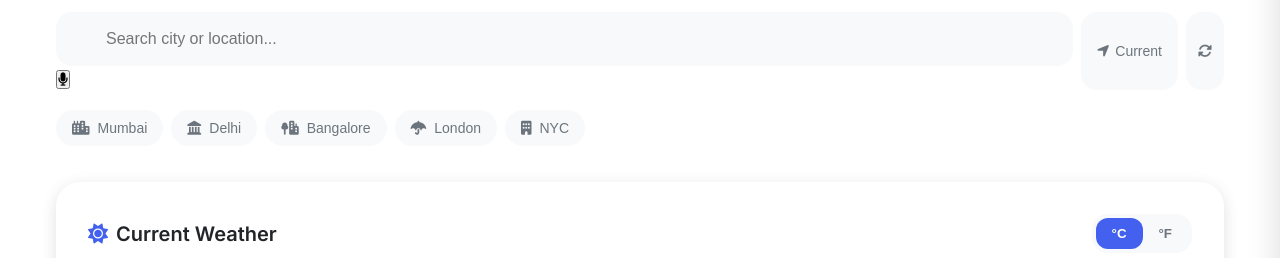
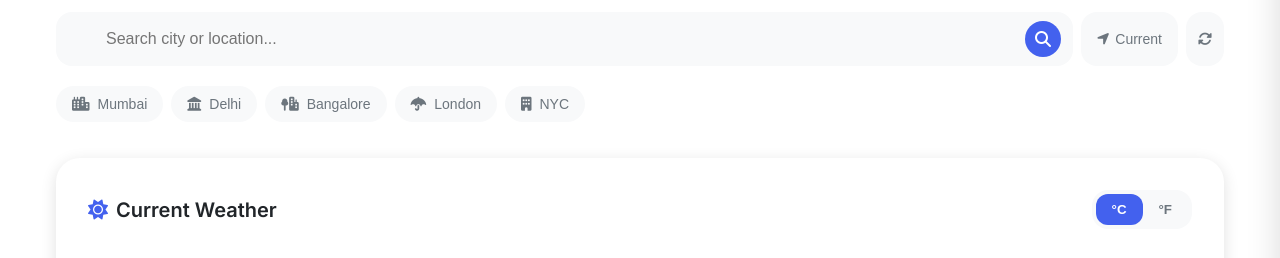
Before and after one commit to Nishant-gupta16/WeatherCast-Real-Time-Weather, a plain HTML site: page index.html in a window 1280 px wide. Shown: the part 72-330 px from the top of the page. Drawn offline with Linux system fonts and the light colour scheme; no server answers; grey boxes are pictures that could not be loaded.

Commit message:
Update index.html

```diff
--- a/index.html
+++ b/index.html
@@ -55,8 +55,6 @@
                 <i class="fas fa-map-marked-alt"></i>
                 <span>Location Map</span>
             </a>
-            <!-- Additional Features -->
-
         </div>
         <div class="menu-footer">
             <div class="theme-toggle">
@@ -112,8 +110,8 @@
                         placeholder="Search city or location..."
                         autocomplete="off"
                     >
-                    <button class="voice-search" id="voice-search" title="Voice Search">
-                        <i class="fas fa-microphone"></i>
+                    <button class="search-button" id="search-button" title="Search">
+                        <i class="fas fa-search"></i>
                     </button>
                 </div>
                 <div class="search-actions">
@@ -381,8 +379,6 @@
                     </div>
                 </div>
             </section>
-
-
         </main>
 
         <!-- Bottom Navigation -->
@@ -403,7 +399,6 @@
                 <i class="fas fa-map"></i>
                 <span>Map</span>
             </a>
-
         </nav>
     </div>
 
```
